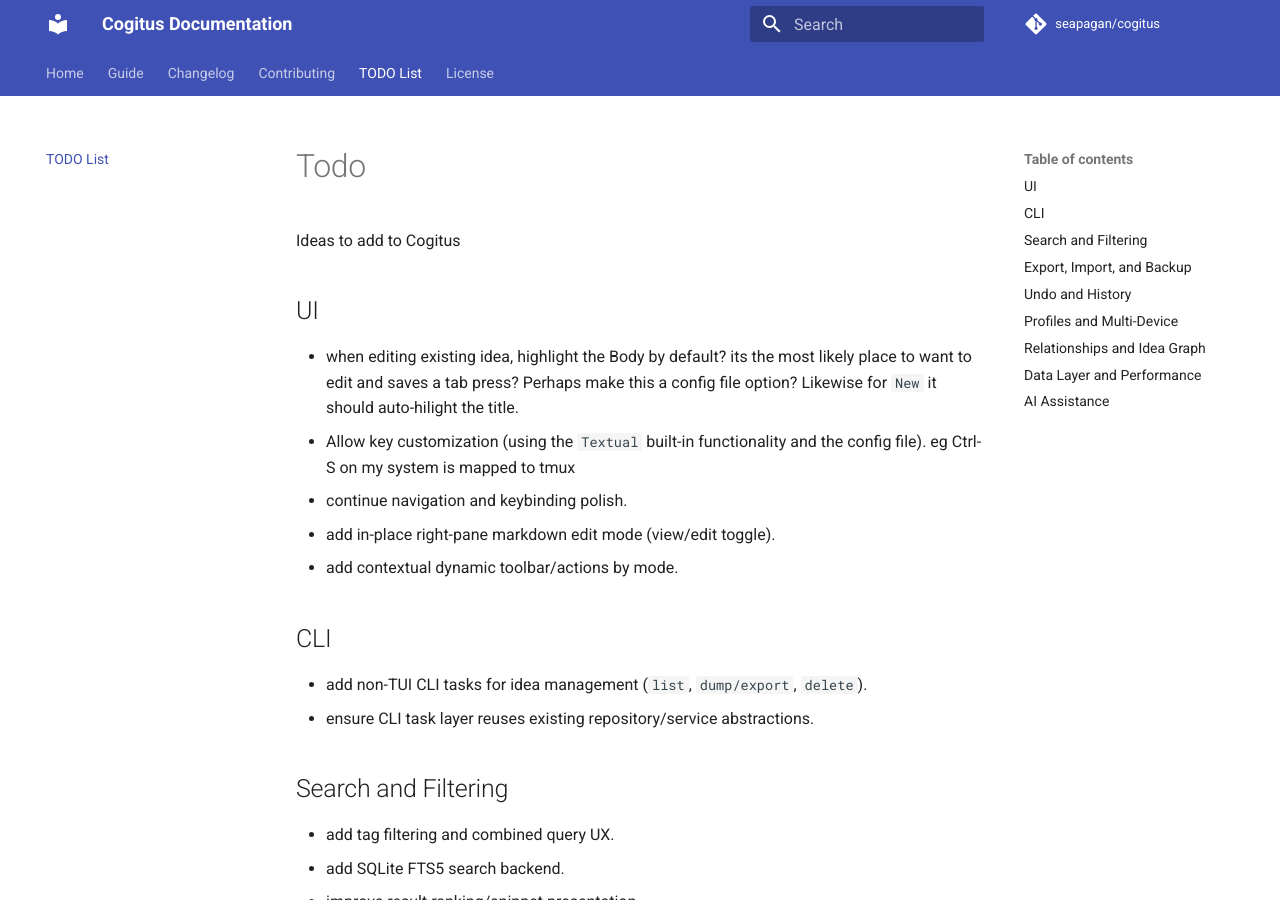
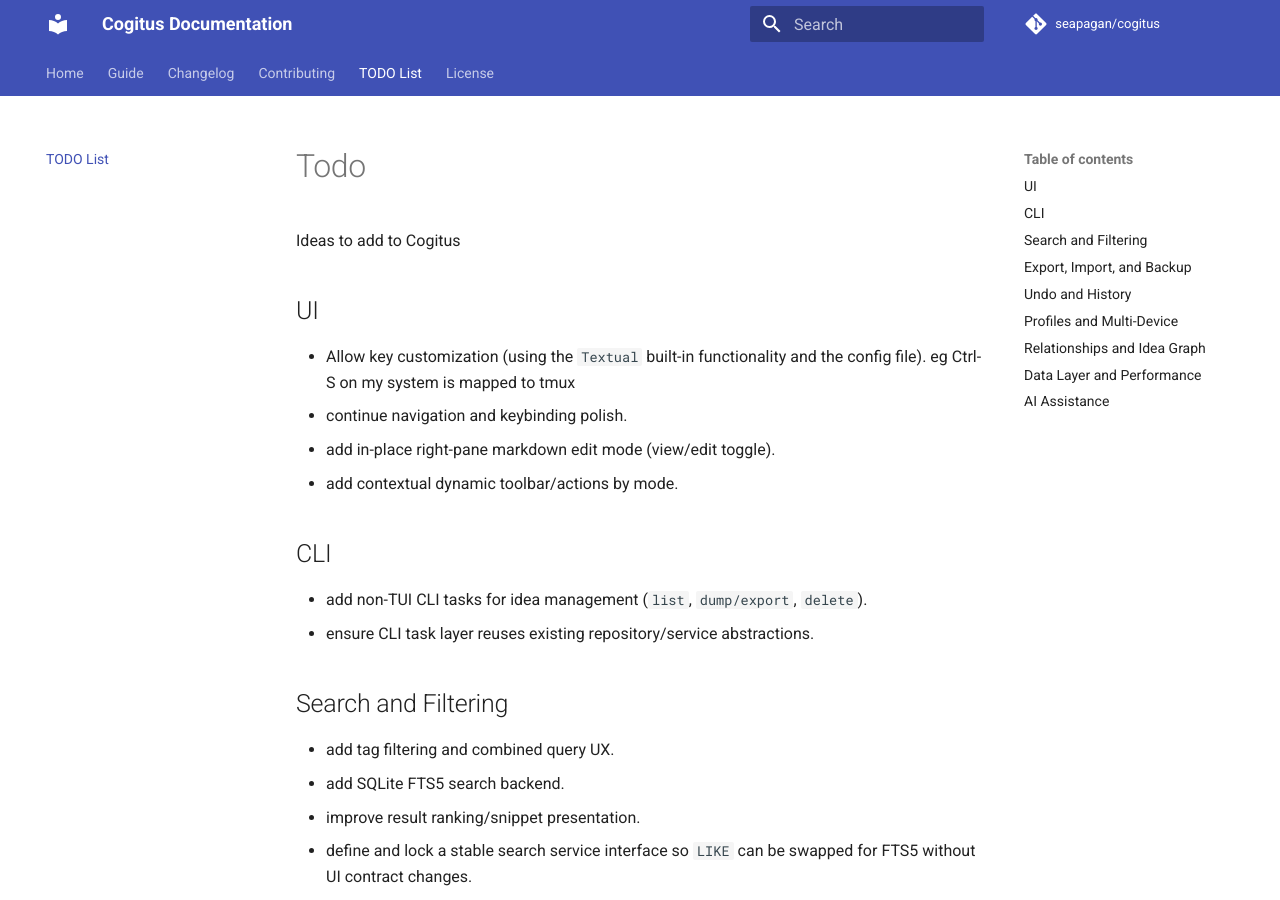
Before and after one commit to seapagan/cogitus, an MkDocs documentation site: the page built from docs/project/todo.md, in a window 1280 px wide and 900 px high. Built offline with MkDocs 1.6.1 and Material for MkDocs 9.7.7, drawn with Linux system fonts in a browser that asks for light colours; comment, search, counter and statistics services are not loaded.

Commit message:
update TODO
Signed-off-by: Grant Ramsay <seapagan@gmail.com>

```diff
--- a/TODO.md
+++ b/TODO.md
@@ -4,9 +4,6 @@
 
 ## UI
 
-- when editing existing idea, highlight the Body by default? its the most
-  likely place to want to edit and saves a tab press? Perhaps make this a
-  config file option? Likewise for `New` it should auto-hilight the title.
 - Allow key customization (using the `Textual` built-in functionality and the
   config file). eg Ctrl-S on my system is mapped to tmux
 - continue navigation and keybinding polish.
```
